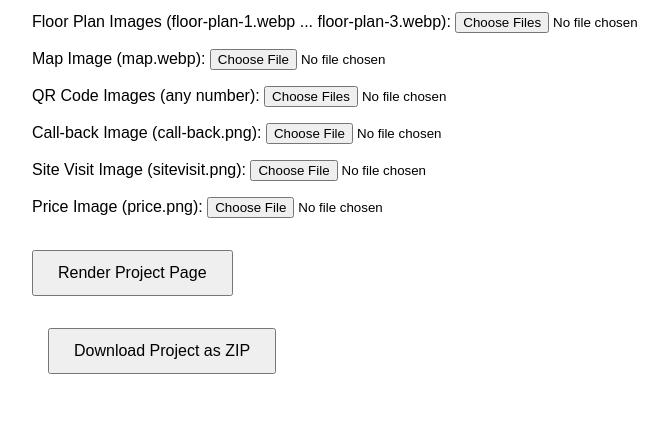
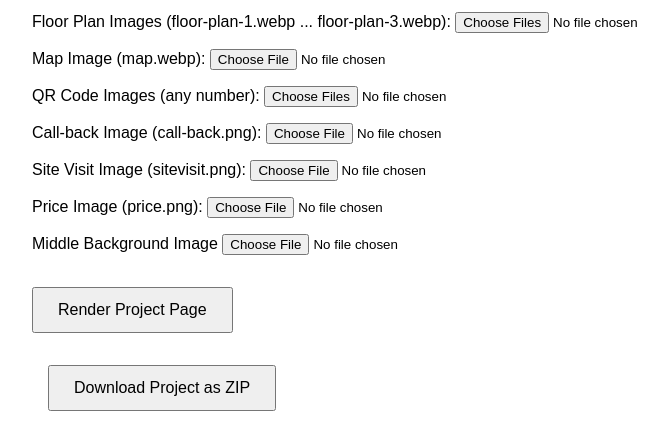
Before and after one commit to dhdev19/landingPageAutomation, a Flask app: page / in a window 1280 px wide. Shown: the part 2995-3438 px from the top of the page, without its empty margins (208-876 px from the left). Before the commit the page ends 3369 px from the top, so only its background shows below. Run offline with Flask 3, Linux system fonts and the light colour scheme.

Commit message:
added middle bg input from user

```diff
--- a/app.py
+++ b/app.py
@@ -135,6 +135,7 @@ def index():
             'callback': save_file('callback', default='images/call-back.png'),
             'sitevisit': save_file('sitevisit', default='images/sitevisit.png'),
             'priceimg': save_file('priceimg', default='images/price.png'),
+            'middle_bg': save_file('middle_bg', default='images/middle-bg.webp'),
         }
         # Add zipped pairs for QR codes and RERA numbers
         project['rera_qr_pairs'] = list(zip(project['reraNumbers'], project['qr']))
--- a/templates/form.html
+++ b/templates/form.html
@@ -254,6 +254,9 @@
       Price Image (price.png):
       <input type="file" name="priceimg" accept="image/*">
     </label>
+    <label>Middle Background Image
+      <input type="file" name="middle_bg" accept="image/*" class="form-control" />
+    </label>
 
     <button type="submit">Render Project Page</button>
   </form>
```
